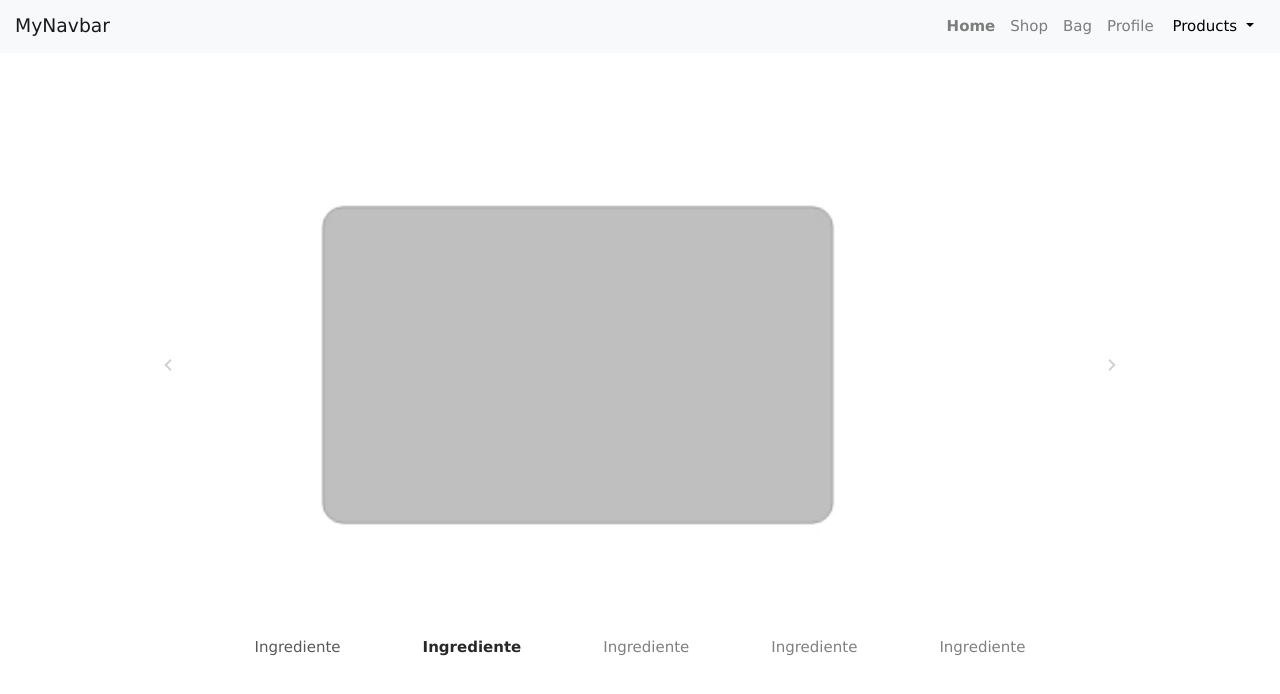
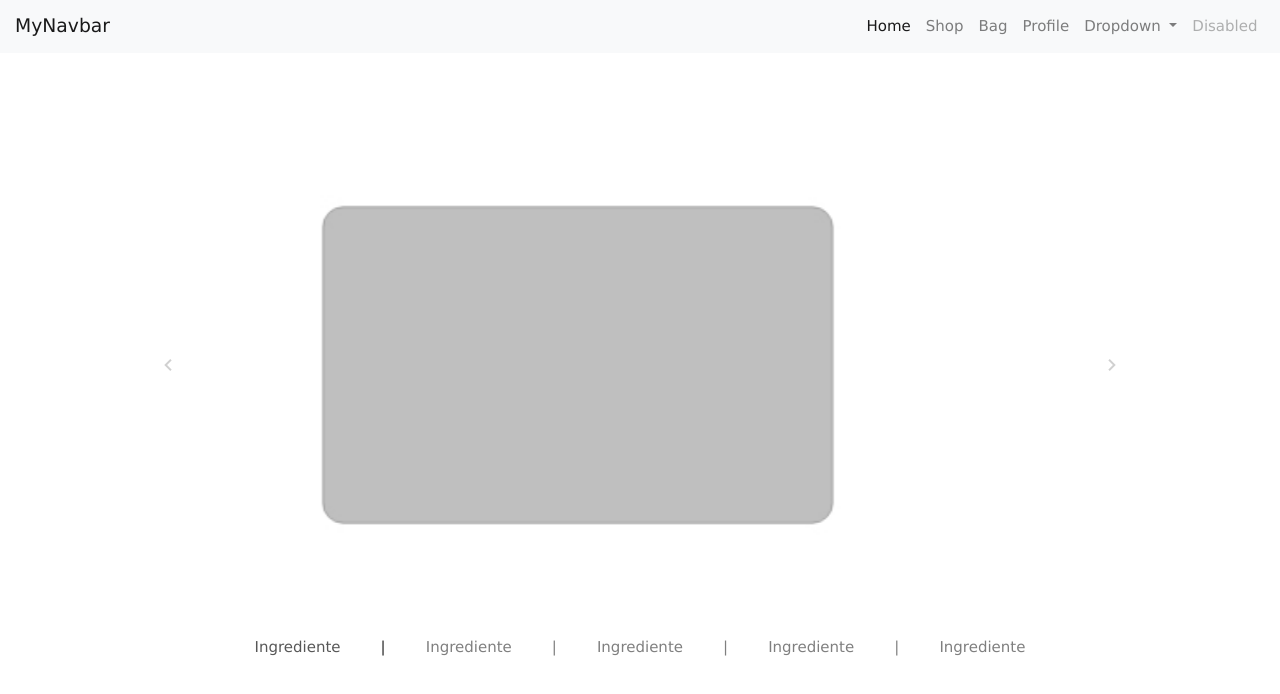
Before and after one commit to giuseppelegrottaglie/giuseppelegrottaglie.github.io, a plain HTML site: page index.html in a window 1280 px wide. Drawn offline with nearby package versions, Linux system fonts and the light colour scheme.

Commit message:
Carosello finito

```diff
--- a/index.html
+++ b/index.html
@@ -68,7 +68,7 @@
             <!-- Destra -->
             <div class="navbar-collapse collapse w-100 order-3 dual-collapse2">
                 <ul class="navbar-nav ml-auto">
-                    <li class="nav-item mynav">
+                    <li class="nav-item active">
                         <a class="nav-link" href="index.html">Home</a>
                     </li>
                     <li class="nav-item">
@@ -81,17 +81,24 @@
                         <a class="nav-link" href="Profile.html">Profile</a>
                     </li>
 
-                    <div class="btn-group">
-                        <button type="button" class="d-button btn btn-secondary dropdown-toggle" data-toggle="dropdown"
-                            aria-haspopup="true" aria-expanded="false">
-                            Products
-                        </button>
-                        <div class="dropdown-menu dropdown-menu-right">
-                            <button class="dropdown-item" type="button">Action</button>
-                            <button class="dropdown-item" type="button">Another action</button>
-                            <button class="dropdown-item" type="button">Something else here</button>
+                    <!-- Dropdown -->
+                    <li class="nav-item dropdown">
+                        <a class="nav-link dropdown-toggle" href="#" id="navbarDropdown" role="button"
+                            data-toggle="dropdown" aria-haspopup="true" aria-expanded="false">
+                            Dropdown
+                        </a>
+                        <div class="dropdown-menu dropdown-menu-right" aria-labelledby="navbarDropdown">
+                            <a class="dropdown-item" href="#">Action</a>
+                            <a class="dropdown-item" href="#">Another action</a>
+                            <div class="dropdown-divider"></div>
+                            <a class="dropdown-item" href="#">Something else here</a>
                         </div>
-                    </div>
+                    </li>
+
+                    <!-- Disabled -->
+                    <li class="nav-item">
+                        <a class="nav-link disabled" href="#" tabindex="-1" aria-disabled="true">Disabled</a>
+                    </li>
                 </ul>
 
             </div>
@@ -106,29 +113,48 @@
             <!-- Indicators -->
             <ol class="carousel-indicators">
                 <li data-target="#mycarousel" data-slide-to="0" class="active myindicator">Ingrediente</li>
-              <li data-target="#mycarousel" data-slide-to="1" class="myindicator">Ingrediente</li>
+                <li class="myseparator" data-slide-to="1">|</li>
                 <li data-target="#mycarousel" data-slide-to="2" class="myindicator">Ingrediente</li>
-              <li data-target="#mycarousel" data-slide-to="3" class="myindicator">Ingrediente</li>
+                <li class="myseparator" data-slide-to="3">|</li>
                 <li data-target="#mycarousel" data-slide-to="4" class="myindicator">Ingrediente</li>
+                <li class="myseparator" data-slide-to="5">|</li>
+                <li data-target="#mycarousel" data-slide-to="6" class="myindicator">Ingrediente</li>
+                <li class="myseparator" data-slide-to="7">|</li>
+                <li data-target="#mycarousel" data-slide-to="8" class="myindicator">Ingrediente</li>
             </ol>
 
             <!-- Slides Content -->
             <div class="carousel-inner">
+                <!-- Contenuto della slide -->
                 <div class="carousel-item active">
                     <img src="Images/Immagine Slideshow.jpg" class="d-block w-100" alt="Images/Immagine Slideshow.jpg">
                 </div>
+                <!-- Item  del separatore -->
+                <div class="carousel-item"></div>
+                <!-- Contenuto della slide -->
                 <div class="carousel-item">
                     <img src="Images/Immagine Slideshow.jpg" class="d-block w-100" alt="Images/Immagine Slideshow.jpg">
                 </div>
+                <!-- Item  del separatore -->
+                <div class="carousel-item"></div>
+                <!-- Contenuto della slide -->
                 <div class="carousel-item">
                     <img src="Images/Immagine Slideshow.jpg" class="d-block w-100" alt="Images/Immagine Slideshow.jpg">
                 </div>
+                <!-- Item  del separatore -->
+                <div class="carousel-item"></div>
+                <!-- Contenuto della slide -->
                 <div class="carousel-item">
                     <img src="Images/Immagine Slideshow.jpg" class="d-block w-100" alt="Images/Immagine Slideshow.jpg">
                 </div>
+                <!-- Item  del separatore -->
+                <div class="carousel-item"></div>
+                <!-- Contenuto della slide -->
                 <div class="carousel-item">
                     <img src="Images/Immagine Slideshow.jpg" class="d-block w-100" alt="Images/Immagine Slideshow.jpg">
                 </div>
+
+
             </div>
 
             <!-- Controls -->
--- a/style.css
+++ b/style.css
@@ -42,11 +42,6 @@
     border-top: 1px solid transparent;
 }
 
-
-.mynav{
-   font-weight: bold;
-}
-
 .d-button{
    background-color: rgba(255, 0, 0, 0);
    color: black;
@@ -71,6 +66,12 @@
     border: 0;
 }
 
+/* Carosello */
+.mycarousel{
+    align-items: center;
+}
+
+/* Indicatori Carosello */
 .carousel-indicators{
     display: flex;
     justify-content: space-between;
@@ -89,17 +90,25 @@
 
 .carousel-indicators li:hover {
     background-color: #3379b700;
+    color: rgb(23, 23, 23);
 }
 
 .carousel-indicators li.active {
     background-color: #3379b700;
-    font-weight: bold;
+    font-weight: 500;
+    color: black;
 }
 
 .myindicator{
     font-size: 1rem;
 }
 
+/* Serve per annullare l'evento del separatore all'interno del carosello */
+.myseparator{
+    pointer-events: none;
+}
+
+/* Controlli avanti e indietro  */
 .mycontrol{
     color: rgba(0, 0, 0, 0.372);
 }
@@ -112,7 +121,3 @@
     color: rgba(0, 0, 0, 0.598);
     text-shadow: 1px 1px 1px rgba(0, 0, 0, 0.221);
 }
-
-.mycarousel{
-    align-items: center;
-}
```
Also changed, not shown: Bag.html (+18 -12 lines), Profile.html (+18 -12 lines), Store.html (+18 -12 lines), README.md (deleted), 1 other file. Lines whose indentation alone changed are shown as unchanged.
